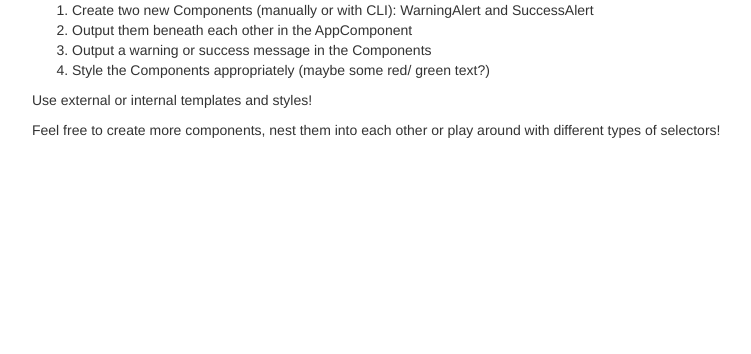
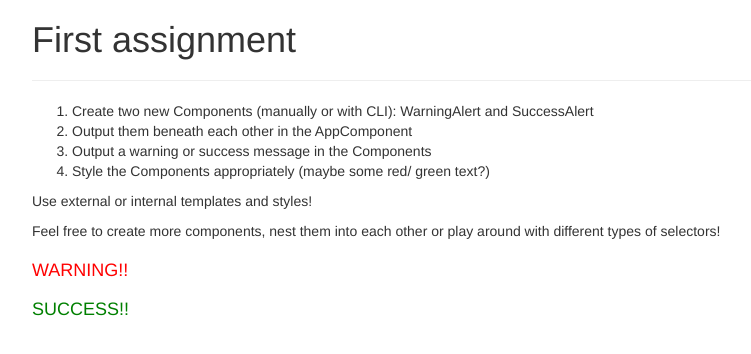
Before and after one commit to andreapeintner/angular-assignemnt-1, an Angular app: page / in a window 1280 px wide. Shown: the top 354 px of the page, without its empty margins (38-789 px from the left). Built offline with nearby package versions, Linux system fonts and the light colour scheme.

Commit message:
conclude assignment

```diff
--- a/src/app/app.component.html
+++ b/src/app/app.component.html
@@ -1,6 +1,8 @@
 <div class="container">
   <div class="row">
     <div class="col-xs-12">
+    <h1>First assignment</h1>
+    <hr>
       <ol>
         <li>Create two new Components (manually or with CLI): WarningAlert and SuccessAlert</li>
         <li>Output them beneath each other in the AppComponent</li>
@@ -9,6 +11,8 @@
       </ol>
       <p>Use external or internal templates and styles!</p>
       <p>Feel free to create more components, nest them into each other or play around with different types of selectors!</p>
+      <app-warning-alert></app-warning-alert>
+      <app-success-alert></app-success-alert>
     </div>
   </div>
 </div>
--- a/src/app/app.module.ts
+++ b/src/app/app.module.ts
@@ -4,10 +4,14 @@
 import { HttpModule } from '@angular/http';
 
 import { AppComponent } from './app.component';
+import { SuccessAlertComponent } from './success-alert/success-alert.component';
+import { WarningAlertComponent } from './warning-alert/warning-alert.component';
 
 @NgModule({
   declarations: [
-    AppComponent
+    AppComponent,
+    SuccessAlertComponent,
+    WarningAlertComponent
   ],
   imports: [
     BrowserModule,
--- /dev/null
+++ b/src/app/success-alert/success-alert.component.html
@@ -0,0 +1,5 @@
+<div class="container">
+  <div class="row">
+    <h4>SUCCESS!!</h4>
+  </div>
+</div>
--- /dev/null
+++ b/src/app/success-alert/success-alert.component.ts
@@ -0,0 +1,15 @@
+import { Component, OnInit } from '@angular/core';
+
+@Component({
+  selector: 'app-success-alert',
+  templateUrl: './success-alert.component.html',
+  styles: [`
+    h4 {
+      color: green;
+    }
+  `]
+})
+
+export class SuccessAlertComponent {
+
+}
--- /dev/null
+++ b/src/app/warning-alert/warning-alert.component.html
@@ -0,0 +1,5 @@
+<div class="container">
+  <div class="row">
+    <h4>WARNING!!</h4>
+  </div>
+</div>
--- /dev/null
+++ b/src/app/warning-alert/warning-alert.component.ts
@@ -0,0 +1,19 @@
+import { Component, OnInit } from '@angular/core';
+
+@Component({
+  selector: 'app-warning-alert',
+  templateUrl: './warning-alert.component.html',
+  styles: [`
+    h4 {
+      color: red;
+    }
+  `]
+})
+export class WarningAlertComponent implements OnInit {
+
+  constructor() { }
+
+  ngOnInit() {
+  }
+
+}
```
